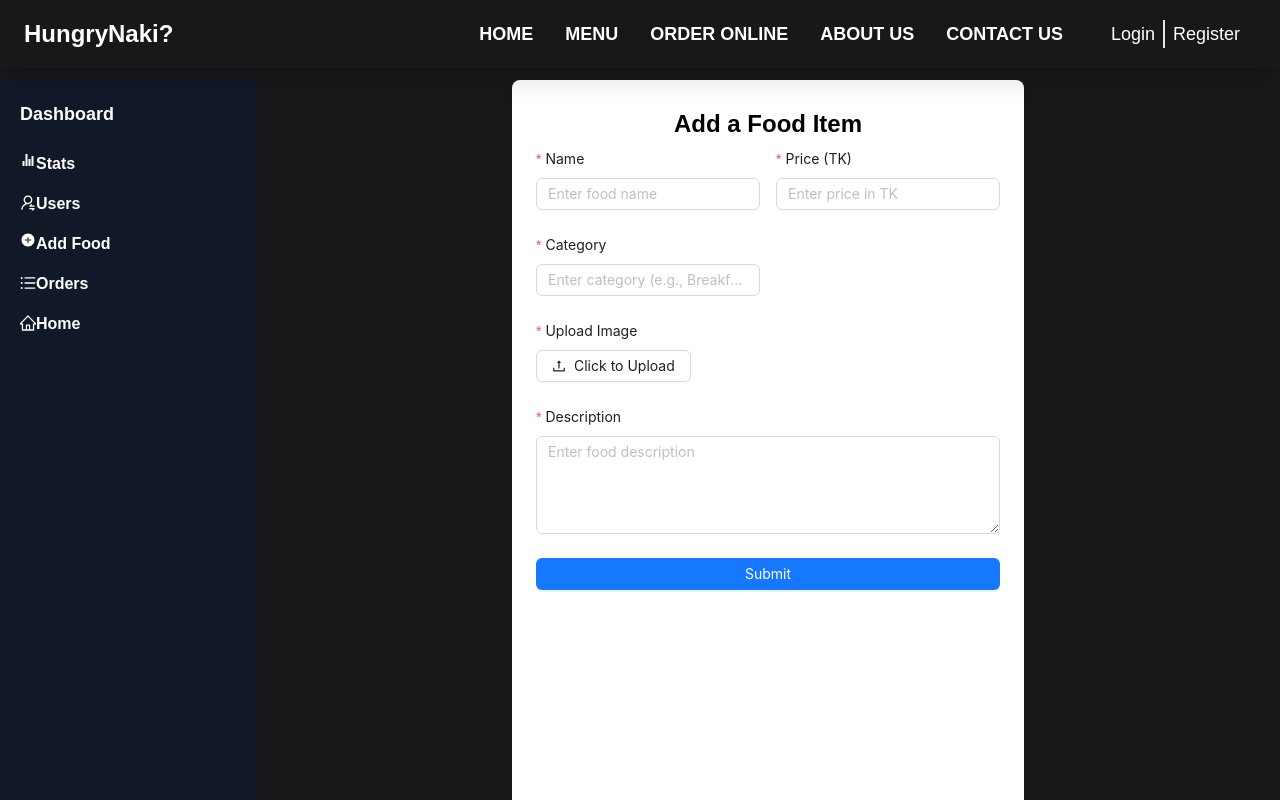
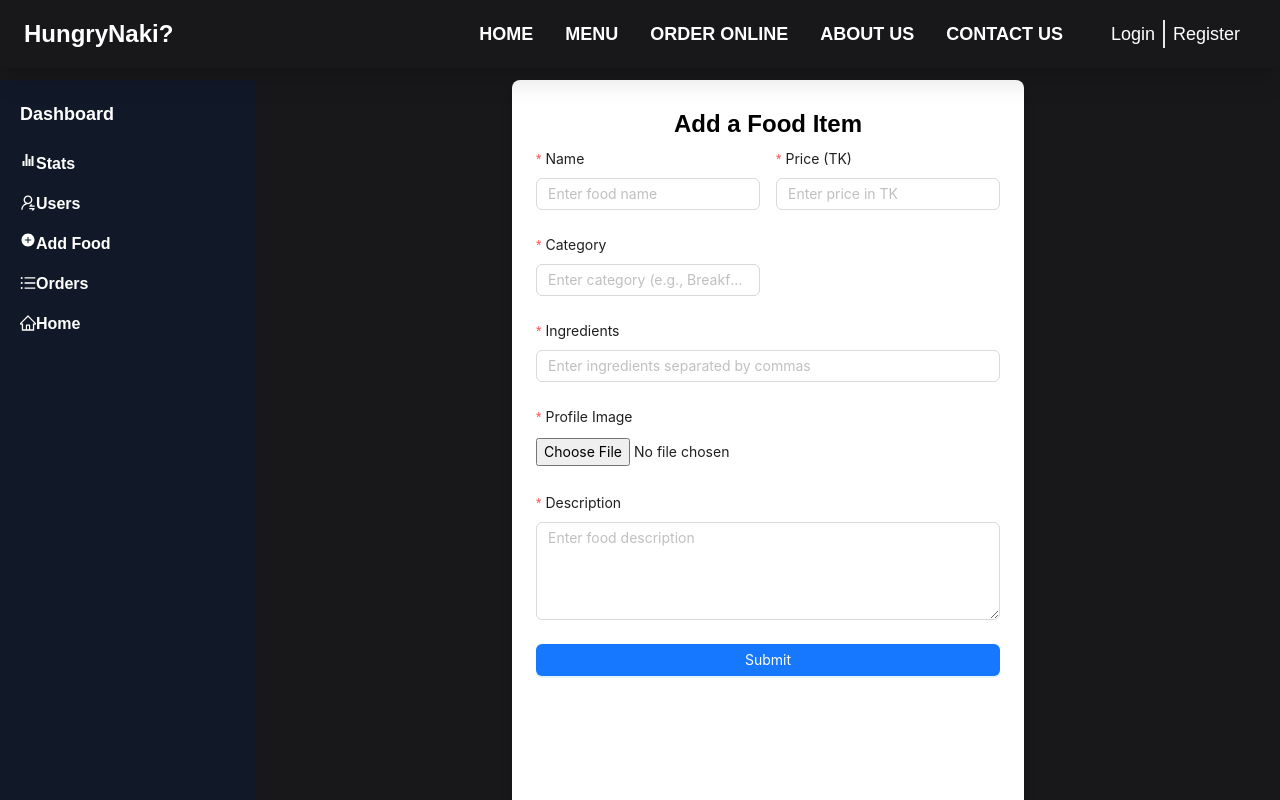
Before and after one commit to IftikherLutfur/Khabar-Lagbe, a Next.js app: page /AdminRoutes/add-food in a window 1280 px wide. Shown: the top 800 px of the page. Built offline with nearby package versions, Linux system fonts and the light colour scheme; no server answers.

Commit message:
added the food add route

```diff
--- a/app/AdminRoutes/add-food/page.jsx
+++ b/app/AdminRoutes/add-food/page.jsx
@@ -1,13 +1,18 @@
 "use client";
 import React, { useState } from "react";
 import Sidebar from "../Sidebar";
-import { Form, Input, Button, Upload, Row, Col, message } from "antd";
-import { UploadOutlined } from "@ant-design/icons";
+import { Form, Input, Button, Row, Col, message } from "antd";
 import axios from "axios";
+
+const AddFood = () => {
+  const [profilePhoto, setProfilePhoto] = useState(null);
+  const [imagePreview, setImagePreview] = useState("");
+  const [ingredients, setIngredients] = useState("");
 
   const image_hosting_key = process.env.NEXT_PUBLIC_IMAGE_HOSTING_KEY;
   const image_hosting = `https://api.imgbb.com/1/upload?key=${image_hosting_key}`;
 
+  // Function to upload image to imgbb
   const uploadImageToImgbb = async (imageFile) => {
     const formData = new FormData();
     formData.append("image", imageFile);
@@ -23,29 +28,34 @@ const uploadImageToImgbb = async (imageFile) => {
     }
   };
 
-const AddFood = () => {
-  const [imageUrl, setImageUrl] = useState(null);
-
-  // Form submit handler
+  // Handle form submission
   const onFinish = async (values) => {
     try {
-        // Upload image if not uploaded already
-        let uploadedImageUrl = imageUrl;
-        if (values.image && values.image[0]?.originFileObj) {
-            uploadedImageUrl = await uploadImageToImgbb(values.image[0]?.originFileObj);
+      if (!profilePhoto) {
+        message.error("Please upload a profile image.");
+        return;
       }
+
+      // Upload image first
+      const uploadedImageUrl = await uploadImageToImgbb(profilePhoto);
+
+      // Convert the ingredients string into an array
+      const ingredientsArray = ingredients.split(",").map((item) => item.trim());
 
       const foodData = {
         name: values.name,
-            price: values.price,
+        price: Number(values.price), // Ensure price is stored as a number
         category: values.category,
         description: values.description,
-            // image: uploadedImageUrl,  // Use the uploaded image URL
+        image: uploadedImageUrl, // Store uploaded image URL
+        ingredients: ingredientsArray, // Store ingredients as an array
       };
 
-        // Send POST request to the backend
-        const response = await axios.post(`${process.env.NEXT_PUBLIC_WEB_URL}/api/foods`, foodData);
-        console.log(response);  // Log the response from the backend
+      // Send data to backend
+      const response = await axios.post(
+        `${process.env.NEXT_PUBLIC_WEB_URL}/api/foods`,
+        foodData
+      );
 
       if (response.status === 200) {
         message.success(response.data.message);
@@ -58,6 +68,15 @@ const AddFood = () => {
     }
   };
 
+  // Handle image selection
+  const handleImageChange = (e) => {
+    const file = e.target.files[0];
+    if (file) {
+      setProfilePhoto(file);
+      setImagePreview(URL.createObjectURL(file)); // Preview image
+    }
+  };
+
   return (
     <div className="flex pt-20 bg-zinc-900 min-h-screen">
       <Sidebar />
@@ -65,13 +84,8 @@ const AddFood = () => {
         <h1 className="text-black text-center my-2 text-2xl font-bold">
           Add a Food Item
         </h1>
-        <Form
-          name="food-form"
-          layout="vertical"
-          onFinish={onFinish} // Handle form submission
-        >
+        <Form name="food-form" layout="vertical" onFinish={onFinish}>
           <Row gutter={16}>
-            {/* Name */}
             <Col span={12}>
               <Form.Item
                 label="Name"
@@ -82,7 +96,6 @@ const AddFood = () => {
               </Form.Item>
             </Col>
 
-            {/* Price */}
             <Col span={12}>
               <Form.Item
                 label="Price (TK)"
@@ -95,7 +108,6 @@ const AddFood = () => {
           </Row>
 
           <Row gutter={16}>
-            {/* Category */}
             <Col span={12}>
               <Form.Item
                 label="Category"
@@ -107,21 +119,32 @@ const AddFood = () => {
             </Col>
           </Row>
 
+          {/* Ingredients Input */}
+          <Form.Item
+            label="Ingredients"
+            name="ingredients"
+            rules={[{ required: true, message: "Please enter ingredients!" }]}
+          >
+            <Input
+              placeholder="Enter ingredients separated by commas"
+              value={ingredients}
+              onChange={(e) => setIngredients(e.target.value)}
+            />
+          </Form.Item>
+
           {/* Image Upload */}
-          <Form.Item
-            label="Upload Image"
-            name="image"
-            valuePropName="fileList"
-            getValueFromEvent={(e) => e?.fileList}
-            rules={[{ required: true, message: "Please upload an image!" }]}
-          >
-            <Upload beforeUpload={() => false} listType="picture" onChange={(info) => setImageUrl(info.fileList[0]?.originFileObj)}>
-              <Button icon={<UploadOutlined />}>Click to Upload</Button>
-            </Upload>
+          <Form.Item label="Profile Image" required>
+            <input type="file" accept="image/*" onChange={handleImageChange} />
+            {imagePreview && (
+              <img
+                src={imagePreview}
+                alt="Preview"
+                className="mt-2 w-32 h-32 rounded-lg border border-gray-300"
+              />
+            )}
           </Form.Item>
 
           <Row gutter={16}>
-            {/* Description */}
             <Col span={24}>
               <Form.Item
                 label="Description"
--- a/app/BookProgram/page.jsx
+++ b/app/BookProgram/page.jsx
@@ -8,7 +8,7 @@ const BookProgram = async () => {
 
   return (
     <div
-      className="min-h-screen flex items-center justify-center bg-cover bg-center relative py-12 px-4"
+      className="min-h-screen bg-fixed flex items-center justify-center bg-cover bg-center relative py-12 px-4"
       style={{ backgroundImage: "url('https://www.batihanvadi.com/content-image/galleries/auto-auto/113.jpg')" }}
     >
       {/* Black Overlay */}
--- a/app/Components/FAQ/FAQ.jsx
+++ b/app/Components/FAQ/FAQ.jsx
@@ -1,5 +1,6 @@
 "use client"
 import { useKeenSlider } from 'keen-slider/react';
+import Image from 'next/image';
 import React from 'react';
 
 
@@ -26,7 +27,13 @@ const FAQ = () => {
                 <p className="mb-4">
                     "Lorem ipsum dolor sit amet consectetur adipisicing elit. Obcaecati impedit soluta placeat iure, animi, eius explicabo porro molestiae, officia fugiat asperiores voluptate numquam excepturi rerum architecto quo earum possimus commodi."
                 </p>
-                <img className="w-[55px] h-[55px] rounded-full border-[2px] border-yellow-400 mt-3" src="" alt="User" />
+               <Image
+               src={'https://scontent.fdac138-1.fna.fbcdn.net/v/t39.30808-6/461767561_516528647655637_115769622483350560_n.jpg?_nc_cat=108&ccb=1-7&_nc_sid=6ee11a&_nc_ohc=f-EW7baadZ0Q7kNvgFmbLbL&_nc_oc=Adlq-IjYzSKy5k_XoYYeOAchQV29qjvp0raMHT9mrZA9aRQnLAMQ6GSK3fW_QnZp8vs&_nc_zt=23&_nc_ht=scontent.fdac138-1.fna&_nc_gid=CCB3AbwmgUp2j0SY_o7B4Q&oh=00_AYFAtBmaJEU7AOUZOrC0OvW-AzMPw2g_5kK0chv2SzRiqw&oe=67E2E759'}
+               alt='user_profile'
+               className='rounded-full border-[2px] border-yellow-400'
+               height={100}
+               width={80}
+               />
                 <h1 className="text-xl font-bold mt-2">John Doe</h1>
                 <p className="text-sm text-gray-300"><em>23/03/24 | 23:00</em></p>
             </div>
--- a/app/Components/Shared/Navbar.jsx
+++ b/app/Components/Shared/Navbar.jsx
@@ -3,6 +3,7 @@ import React, { useState } from 'react';
 import { Menu, X } from "lucide-react"; // Icons for the hamburger menu
 import Link from 'next/link';
 import { signOut, useSession } from 'next-auth/react';
+import Image from 'next/image';
 
 const Navbar = () => {
     const [isOpen, setIsOpen] = useState(false);
@@ -36,12 +37,14 @@ const Navbar = () => {
                     {session.status === "authenticated" ? (
                         <div className="relative">
                             {/* User Image (Click to toggle options) */}
-                            <img
-                                className="w-[55px] h-[50px] rounded-full cursor-pointer"
-                                src={session?.data?.user?.image}
-                                alt="User"
-                                onClick={() => setShowUserOptions(!showUserOptions)}
-                            />
+                            <Image
+  className="w-[50px] h-[50px] rounded-full border-2 border-yellow-300 cursor-pointer object-cover"
+  src={session?.data?.user?.image || "/default-profile.png"} // Fallback image
+  width={50}  // Keep it square
+  height={50} // Keep it square
+  alt="User"
+  onClick={() => setShowUserOptions(!showUserOptions)}
+/>
 
                             {/* User Dropdown */}
                             {showUserOptions && (
--- a/app/Menu/page.jsx
+++ b/app/Menu/page.jsx
@@ -26,6 +26,16 @@ const FoodsPage = () => {
     };
     fetchFoods();
   }, []);
+
+  const breakfast = foods.filter(food=>food.category === "breakfast")
+  console.log(breakfast);
+  const lunch = foods.filter(food=>food.category === "lunch")
+  console.log(lunch);
+  const dinner = foods.filter(food=>food.category === "dinner")
+  console.log(dinner);
+  const fastfood = foods.filter(food=>food.category === "fastfood")
+  console.log(fastfood);
+
 
   return (
     <div className='bg-zinc-900 text-white pt-20 pb-10 min-h-screen px-4'>
--- a/app/api/foods/route.js
+++ b/app/api/foods/route.js
@@ -25,23 +25,10 @@ export const POST = async (req) => {
         const db = await ConnectDB();
         const foodCollection = db.collection('foods');
         const foodData = await req.json();
-
-        if (!foodData.ingredients || foodData.ingredients.trim() === "") {
-            throw new Error("Ingredients are required.");
-        }
-
-        const ingredients = foodData.ingredients.split(',').map((ingredient) => ingredient.trim());
-
         // const imageUrl = await uploadImageToImgbb(foodData.image[0]);
 
-        const food = await foodCollection.insertOne({
-            name: foodData.name,
-            price: foodData.price,
-            category: foodData.category,
-            ingredients: ingredients,
-            // image: imageUrl,
-            description: foodData.description,
-        });
+        const food = await foodCollection.insertOne(
+           foodData);
 
         return NextResponse.json({ message: "Inserted Data", food }, { status: 200 });
     } catch (error) {
--- a/app/page.js
+++ b/app/page.js
@@ -11,7 +11,7 @@ import BookProgram from "./BookProgram/page";
 
 export default function Home() {
   return (
-    <div className="min-h-screen bg-zinc-900 font-[family-name:var(--font-geist-sans)]">
+    <div className="min-h-screen bg-zinc-950 font-[family-name:var(--font-geist-sans)]">
 
      <HomeComponent/>
      <DaliciousStory/>
--- a/next.config.mjs
+++ b/next.config.mjs
@@ -1,8 +1,15 @@
 /** @type {import('next').NextConfig} */
 const nextConfig = {
     images: {
-        domains: ["i.pinimg.com"], // Allow Pinterest images
+        domains: ["i.pinimg.com","www.facebook.com", "scontent.fdac138-1.fna.fbcdn.net"],
+        remotePatterns: [
+          {
+            protocol: "https",
+            hostname: "i.ibb.co",
+          },
+        ], // Allow Pinterest images
       },
+
 };
 
 export default nextConfig;
```
Lines whose indentation alone changed are shown as unchanged.
